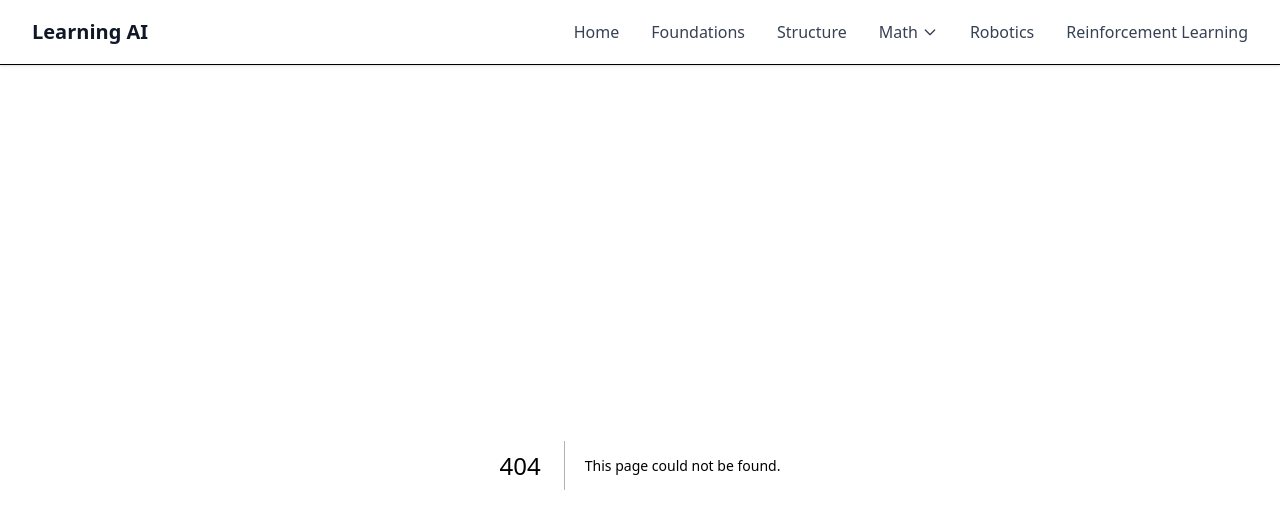
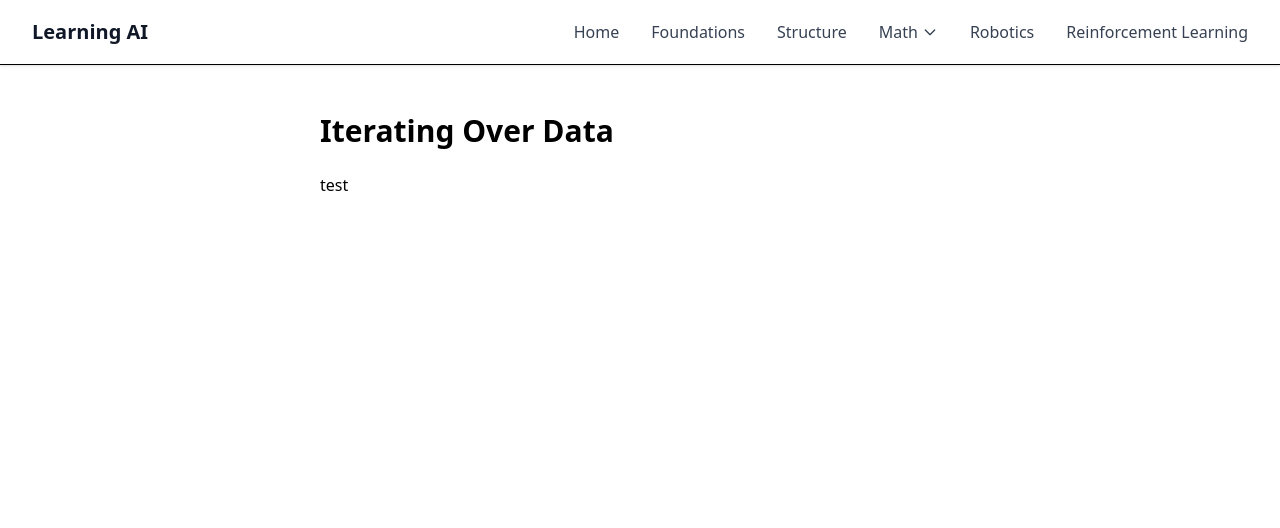
Before and after one commit to WilliamGiammona/learning-ai, a Next.js app: page /reinforcement-learning in a window 1280 px wide. Before the commit this address had no page. Shown: the top 528 px of the page. Built offline with nearby package versions, Linux system fonts and the light colour scheme.

Commit message:
initial commit

```diff
--- /dev/null
+++ b/app/reinforcement-learning/page.tsx
@@ -0,0 +1,11 @@
+// app/foundations/page.tsx
+export default function FoundationsPage() {
+  return (
+    <div className="max-w-2xl mx-auto px-4 py-12">
+      <section id="#iterators">
+        <h1 className="text-3xl font-bold mb-6">Iterating Over Data</h1>
+        <p className="mb-4">test</p>
+      </section>
+    </div>
+  );
+}
```
